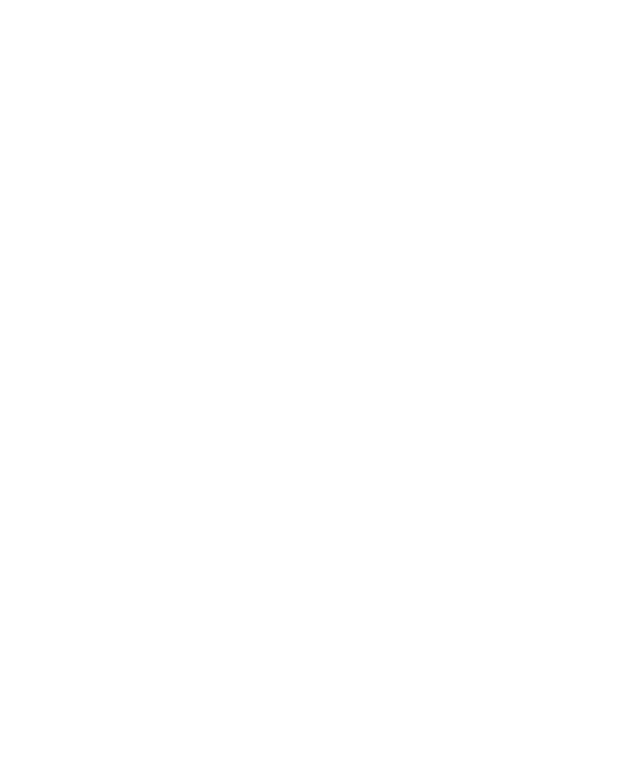
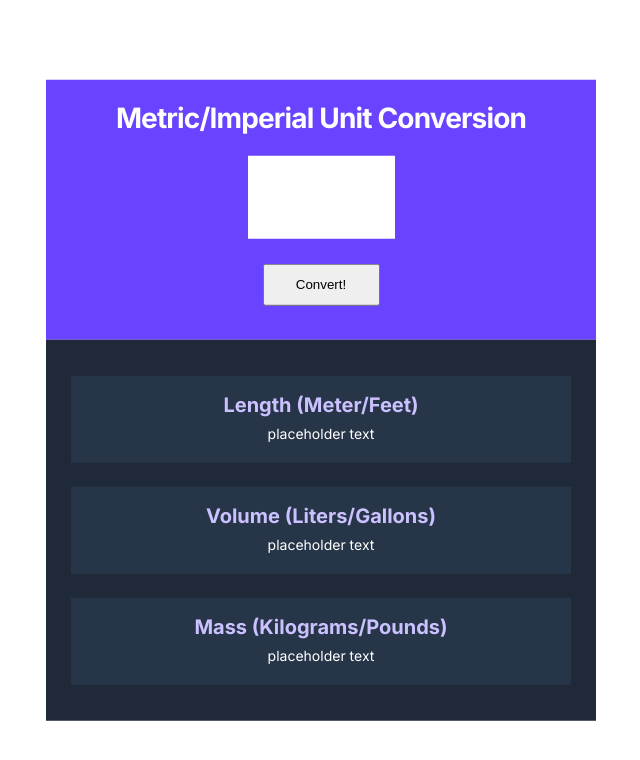
Before and after one commit to tonoyondaweb/unit-converter, a plain HTML site: page index.html in a window 1280 px wide. Shown: the whole page, without its empty margins (319-959 px from the left). Drawn offline with Linux system fonts and the light colour scheme.

Commit message:
Added styling and detail

```diff
--- a/index.html
+++ b/index.html
@@ -9,11 +9,24 @@
 </head>
 <body>
     <div class="container">
-        <div class="primary"></div>
+        <div class="primary">
+            <h1>Metric/Imperial Unit Conversion</h1>
+            <input type="text" id="unit-input">
+            <button id="convert-btn">Convert!</button>
+        </div>
         <div class="secondary">
-            <div class="length"></div>
-            <div class="volume"></div>
-            <div class="mass"></div>
+            <div class="metric">
+                <h3>Length (Meter/Feet)</h3>
+                <p id="length">placeholder text</p>
+            </div>
+            <div class="metric">
+                <h3>Volume (Liters/Gallons)</h3>
+                <p id="volume">placeholder text</p>
+            </div>
+            <div class="metric">
+                <h3>Mass (Kilograms/Pounds)</h3>
+                <p id="mass">placeholder text</p>
+            </div>
         </div>
     </div>
 
--- a/style.css
+++ b/style.css
@@ -0,0 +1,86 @@
+@import url('https://fonts.googleapis.com/css2?family=Inter:wght@100;300;400;700&display=swap');
+
+body {
+    font-family: 'Inter', sans-serif;
+    margin: 0;
+    box-sizing: border-box;
+}
+
+.container{
+    width: 100%;
+    max-width: 550px;
+    margin: 0;
+    position: absolute;
+    top: 50%;
+    left: 50%;
+    transform: translate(-50%, -50%);
+    display: flex;
+    flex-direction: column;
+}
+
+.primary {
+    background-color: #6943FF;
+    text-align: center;
+    color: #fff;
+    margin: 0;
+}
+
+.primary h1{
+    font-weight: 800;
+    font-size: 28px;
+    line-height: 38px;
+    letter-spacing: -0.03em;
+}
+
+.primary input{
+    display: block;
+    margin: 0 auto;
+    margin-bottom: 25px;
+    border: none;
+    text-align: center;
+    font-weight: 800;
+    font-size: 2.5em;
+    padding: 0;
+    width: 147px;
+    height: 83px;
+}
+
+.primary button {
+    width: 117px;
+    height: 42px;
+    margin-bottom: 34px;
+}
+
+.secondary {
+    background-color: #1F2937;
+    margin: 0;
+    text-align: center;
+    padding: 36px 25px;
+}
+
+.secondary h3{
+    color: #CCC1FF;
+    font-weight: 600;
+    font-size: 20px;
+    line-height: 20px;
+    margin: 0;
+    margin-bottom: 9px;
+}
+
+.secondary p{
+    color: #fff;
+    font-weight: 400;
+    font-size: 14px;
+    line-height: 20px;
+    margin: 0;
+}
+
+.metric {
+    background-color: #273549;
+    padding: 19px 77px;
+    margin-bottom: 24px;
+}
+
+.metric:last-child{
+    margin-bottom: 0;
+}
```
